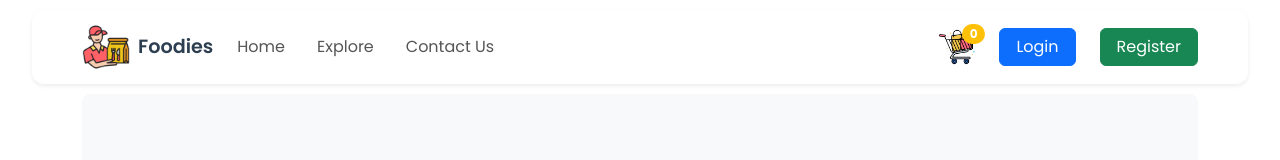
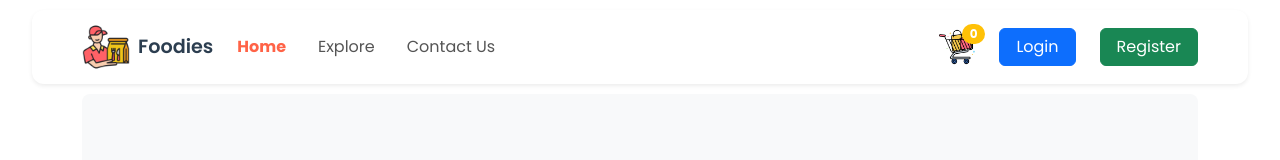
Before and after one commit to orhanturkmenoglu/foodies, a React (Vite) app in the folder foodies/: page / in a window 1280 px wide. Shown: the top 160 px of the page. Built offline with nearby package versions, Linux system fonts and the light colour scheme; no server answers.

Commit message:
menubar seçili linkler active hale getirildi css uygulandı

```diff
--- a/foodies/src/components/Menubar/Menubar.css
+++ b/foodies/src/components/Menubar/Menubar.css
@@ -1,7 +1,9 @@
+
+
+
 .logo {
     margin-right: 25px;
 }
-
 
 /* Genel navbar stil */
 .custom-navbar {
@@ -62,3 +64,8 @@
   transform: translateY(-2px);
   box-shadow: 0 4px 8px rgba(0,0,0,0.1);
 }
+
+
+.active {
+  color: tomato !important;
+}
--- a/foodies/src/components/Menubar/Menubar.jsx
+++ b/foodies/src/components/Menubar/Menubar.jsx
@@ -1,10 +1,11 @@
-import React, { useContext } from 'react';
+import React, { useContext, useState } from 'react';
 import "./Menubar.css";
 import { assets } from '../../assets/assets';
 import { Link } from 'react-router-dom';
 import { StoreContext } from '../../context/StoreContext';
 
 export const Menubar = () => {
+  const [active,setActive] = useState("home");
   const {quantities} = useContext (StoreContext);
   const uniqueItemsInCart= Object.values(quantities).filter(qty=>qty>0).length;
   return (
@@ -30,13 +31,13 @@
           {/* Sol Menü */}
           <ul className="navbar-nav me-auto mb-2 mb-lg-0 gap-3">
             <li className="nav-item">
-              <Link to={"/"} className="nav-link active">Home</Link>
+              <Link to={"/"} className={active==="home" ? "nav-link  fw-bold active" : "nav-link"} onClick={()=>setActive("home")}>Home</Link>
             </li>
             <li className="nav-item">
-              <Link className="nav-link" to={"/explore"}>Explore</Link>
+              <Link className={active==="explore" ? "nav-link fw-bold active" : "nav-link"} to={"/explore"} onClick={()=>setActive("explore")}>Explore</Link>
             </li>
             <li className="nav-item">
-              <Link className="nav-link" to={"/contact"}>Contact Us</Link>
+              <Link className={active==="contact-us" ? "nav-link fw-bold active" : "nav-link"} to={"/contact"} onClick={()=>setActive("contact-us")}>Contact Us</Link>
             </li>
           </ul>
 
```
